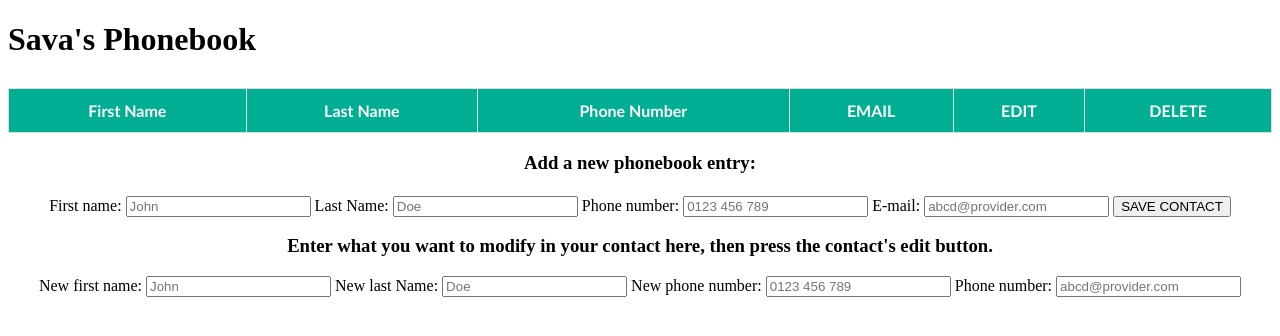
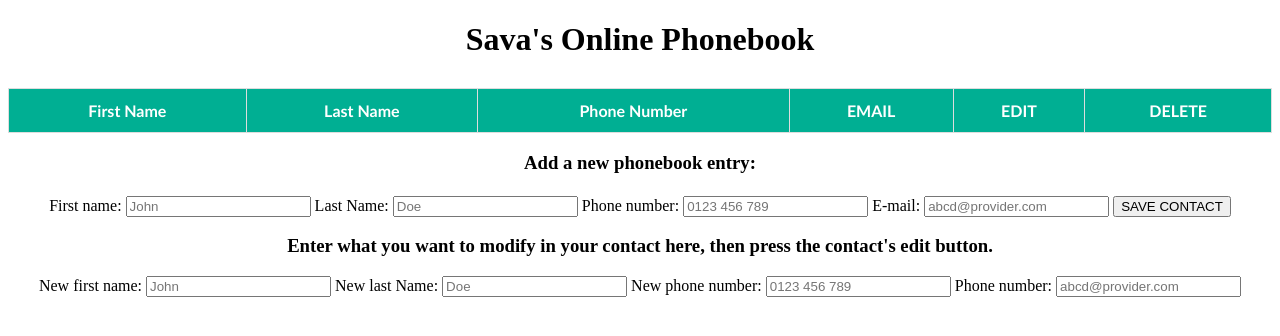
Before and after one commit to savamadalinmihai/phone-book-web-interface, a plain HTML site: page index.html in a window 1280 px wide. Drawn offline with Linux system fonts and the light colour scheme; no server answers.

Commit message:
finished so far

```diff
--- a/css/style.css
+++ b/css/style.css
@@ -52,3 +52,7 @@
 #update-entry{
     text-align: center;
 }
+
+#title{
+    text-align: center;
+}
--- a/index.html
+++ b/index.html
@@ -9,7 +9,9 @@
           integrity="sha256-mmgLkCYLUQbXn0B1SRqzHar6dCnv9oZFPEC1g1cwlkk=" crossorigin="anonymous"/>
 </head>
 <body>
-<h1>Sava's Phonebook</h1>
+<div id="title">
+<h1>Sava's Online Phonebook</h1>
+</div>
 <div>
     <table id="contacts-table">
         <thead>
```
